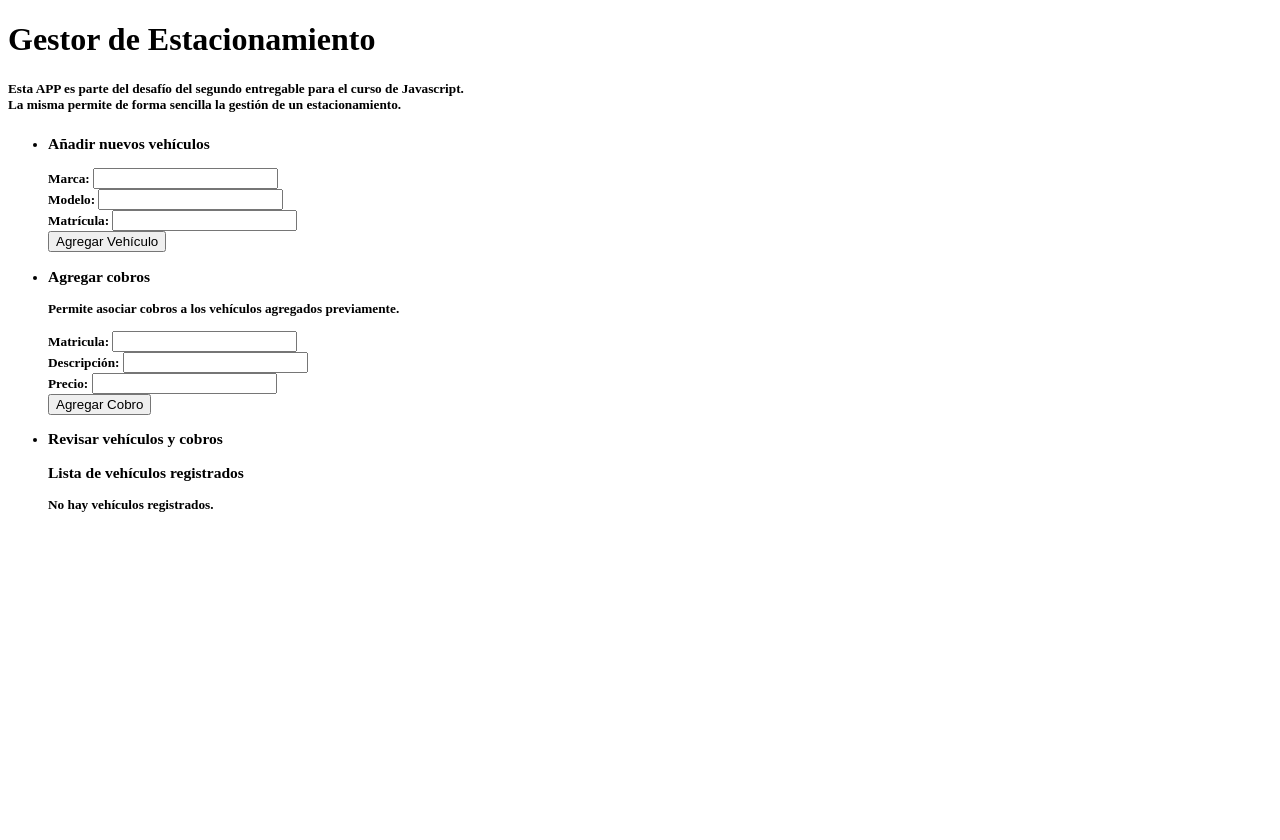
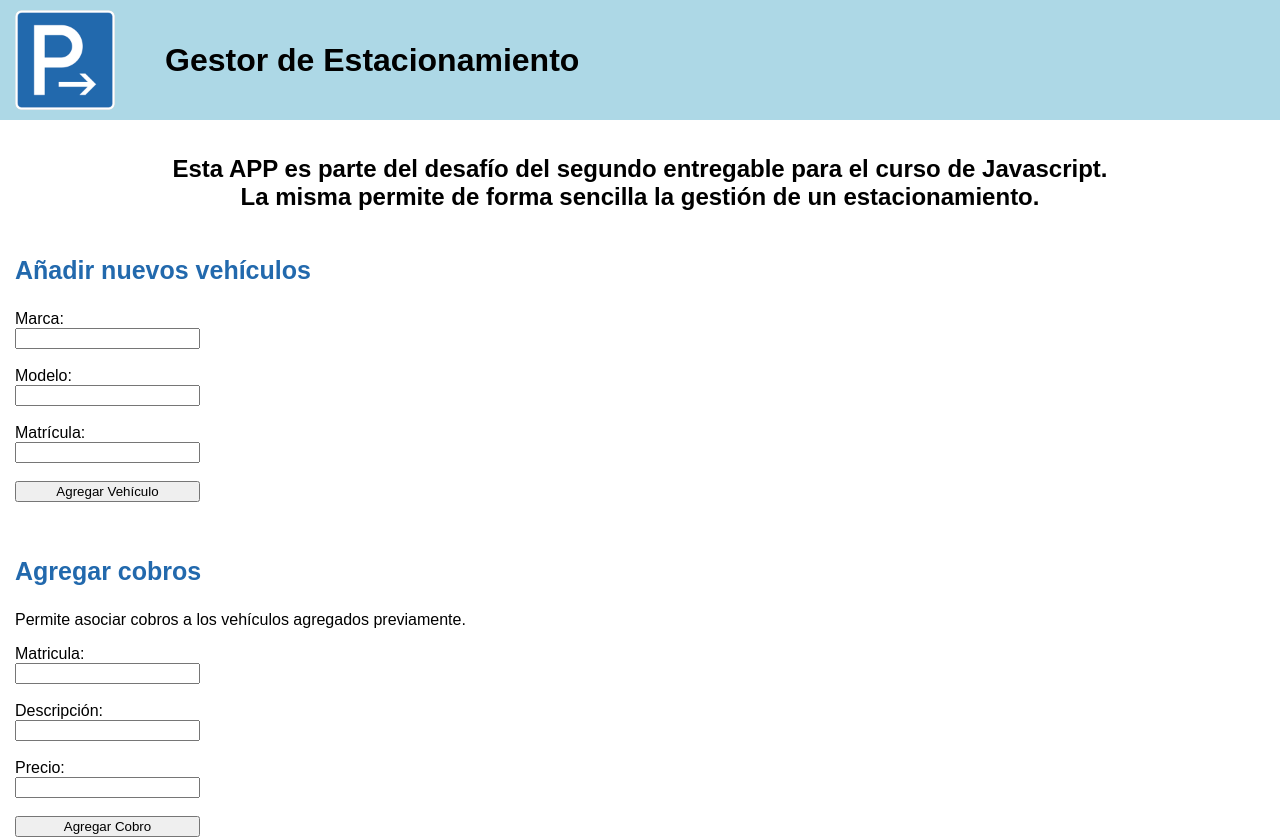
Before and after one commit to diegoba16/Gestor-De-Estacionamientos, a plain HTML site: page index.html in a window 1280 px wide. Shown: the top 840 px of the page. Before the commit the page ends 800 px from the top, so only its background shows below. Drawn offline with Linux system fonts and the light colour scheme.

Commit message:
Se agrega estilos a la pagina

```diff
--- /dev/null
+++ b/css/styles.css
@@ -0,0 +1,97 @@
+
+body{
+    margin: 0;
+    padding: 0;
+    font-family: Arial, Helvetica, sans-serif;
+}
+
+
+
+header{
+    background-color: lightblue;
+    display: flex;
+    padding: 10px;
+}
+
+header img{
+    width: 100px;
+    padding-right: 50px;
+    padding-left: 5px;
+}
+
+header h1{
+    text-align: center;
+    margin-top: auto;
+    margin-bottom: auto;
+}
+
+main h2{
+    text-align: center;
+    padding-top: 15px;
+    padding-bottom: 20px;
+}
+
+.functions{
+    margin: 0px;
+    margin-left: 15px;
+    padding: 0px;
+}
+
+.functions ul{
+    margin: 0px;
+    padding: 0px;
+}
+
+.functions ul li{
+    list-style: none;
+    padding-bottom: 30px;
+}
+
+.functions ul li h3{
+    font-size: 25px;
+    font-weight: bold;
+    color: #2269AD;
+}
+
+.form-style{
+    display: flex;
+}
+
+.form-style form{
+    display: flex;
+    flex-direction: column;
+}
+
+.vehicle-list{
+    display: block;
+    flex-direction: column;
+    width: 300px;
+}
+
+.vehicle-list div{
+    margin-bottom: 25px;
+    background-color: aliceblue;
+    display: flex;
+    flex-direction: column;
+    padding: 10px;
+    border-radius: 10px;
+}
+
+.vehicle-list p{
+    margin: 0;
+    padding: 3px;
+    font-size: 16px;
+}
+
+.vehicle-list h4{
+    margin-top: 15px;
+    margin-bottom: 5px;
+    font-size: 16px;
+}
+
+.vehicle-list div ul li{
+    margin: 0px;
+    padding: 5px 5px;
+    margin-left: 5px;
+    list-style: inside;
+}
--- a/index.html
+++ b/index.html
@@ -5,17 +5,23 @@
     <meta charset="UTF-8">
     <meta name="viewport" content="width=device-width, initial-scale=1.0">
     <title>Gestor de Estacionamiento</title>
+    <link rel="stylesheet" href="css/styles.css">
 </head>
 
 <body>
+    <header>
+        <img src="img/parking-logo.png" alt="parking-logo">
         <h1>Gestor de Estacionamiento</h1>
-    <h5>Esta APP es parte del desafío del segundo entregable para el curso de Javascript.<br>
-        La misma permite de forma sencilla la gestión de un estacionamiento.<h5>
-            </p>
+    </header>
+
+    <main>
+        <h2>Esta APP es parte del desafío del segundo entregable para el curso de Javascript.<br>
+            La misma permite de forma sencilla la gestión de un estacionamiento.</h2>
+                <div class="functions">
                     <ul>
                         <li>
                             <h3>Añadir nuevos vehículos</h3>
-                    <div>
+                            <div class="vehicle-form form-style">
                                 <form id="vehicle-form">
                                     <label for="marca">Marca:</label>
                                     <input type="text" id="marca" name="marca" required>
@@ -33,7 +39,7 @@
                         <li>
                             <h3>Agregar cobros</h3>
                             <p>Permite asociar cobros a los vehículos agregados previamente.</p>
-                    <div>
+                            <div class="sale-form form-style">
                                 <form id="sale-form">
                                     <label for="plate">Matricula:</label>
                                     <input type="text" id="plate" name="plate" required>
@@ -49,14 +55,15 @@
                             </div>
                         </li>
                         <li>
-                    <h3>Revisar vehículos y cobros</h3>
                             <div class="show-vehicles">
                                 <h3>Lista de vehículos registrados</h3>
-                        <div id="vehicle-list"></div>
+                                <div class="vehicle-list" id="vehicle-list"></div>
                             </div>
                         </li>
                     </ul>
-            <script src="main.js"></script>
+                </div>
+    </main>
+    <script src="js/main.js"></script>
 </body>
 
 </html>
--- a/main.js
+++ b/js/main.js
@@ -46,7 +46,6 @@ const showVehicles = () => {
         const vehicleDiv = document.createElement('div');
 
         vehicleDiv.innerHTML = `
-            <h4>Vehículo ${index + 1}</h4>
             <p><strong>Marca:</strong> ${vehicle.marca}</p>
             <p><strong>Modelo:</strong> ${vehicle.modelo}</p>
             <p><strong>Matrícula:</strong> ${vehicle.matricula}</p>
@@ -54,7 +53,7 @@ const showVehicles = () => {
 
         if (vehicle.sales.length > 0) {
             const salesList = document.createElement('ul');
-            salesList.innerHTML = '<h5>Ventas:</h5>';
+            salesList.innerHTML = '<h4>Ventas:</h4>';
 
             vehicle.sales.forEach((sale, saleIndex) => {
                 const saleItem = document.createElement('li');
```
Also changed, not shown: img/parking-logo.png (added). Lines whose indentation alone changed are shown as unchanged.
